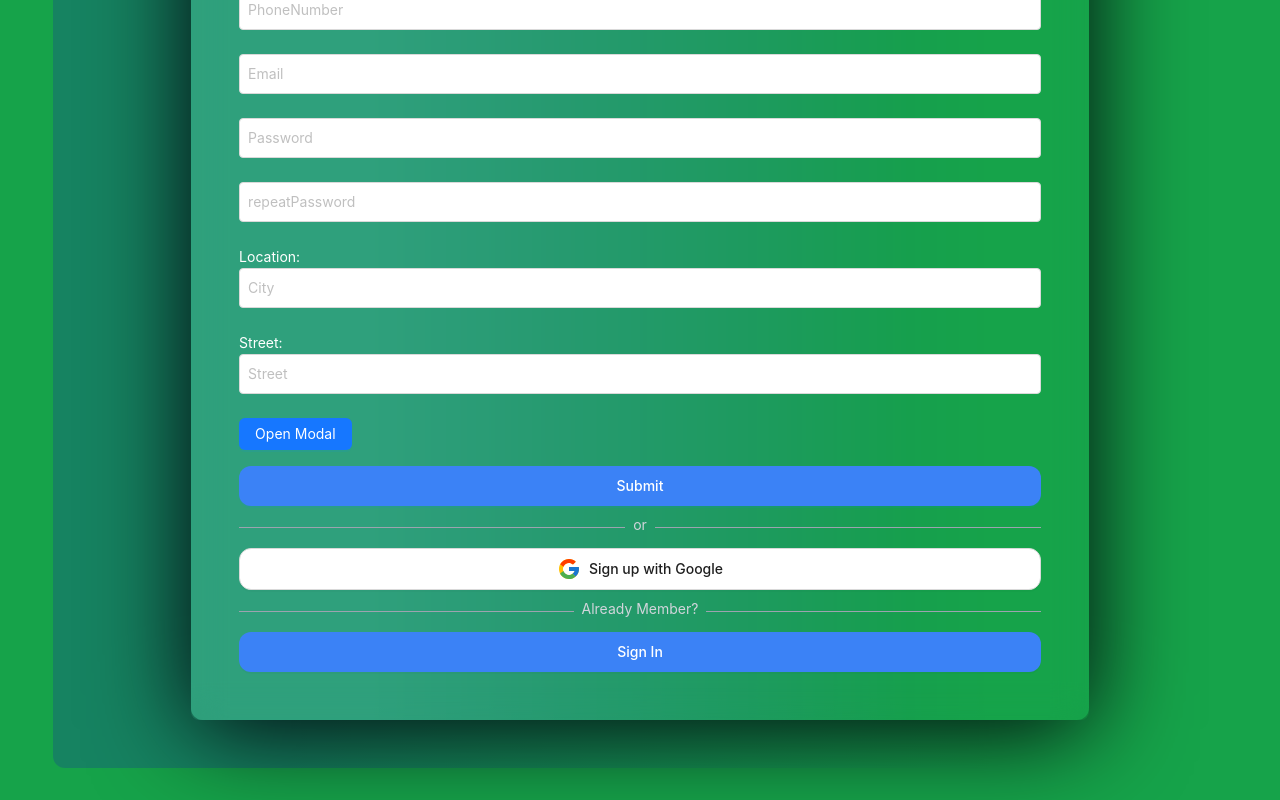
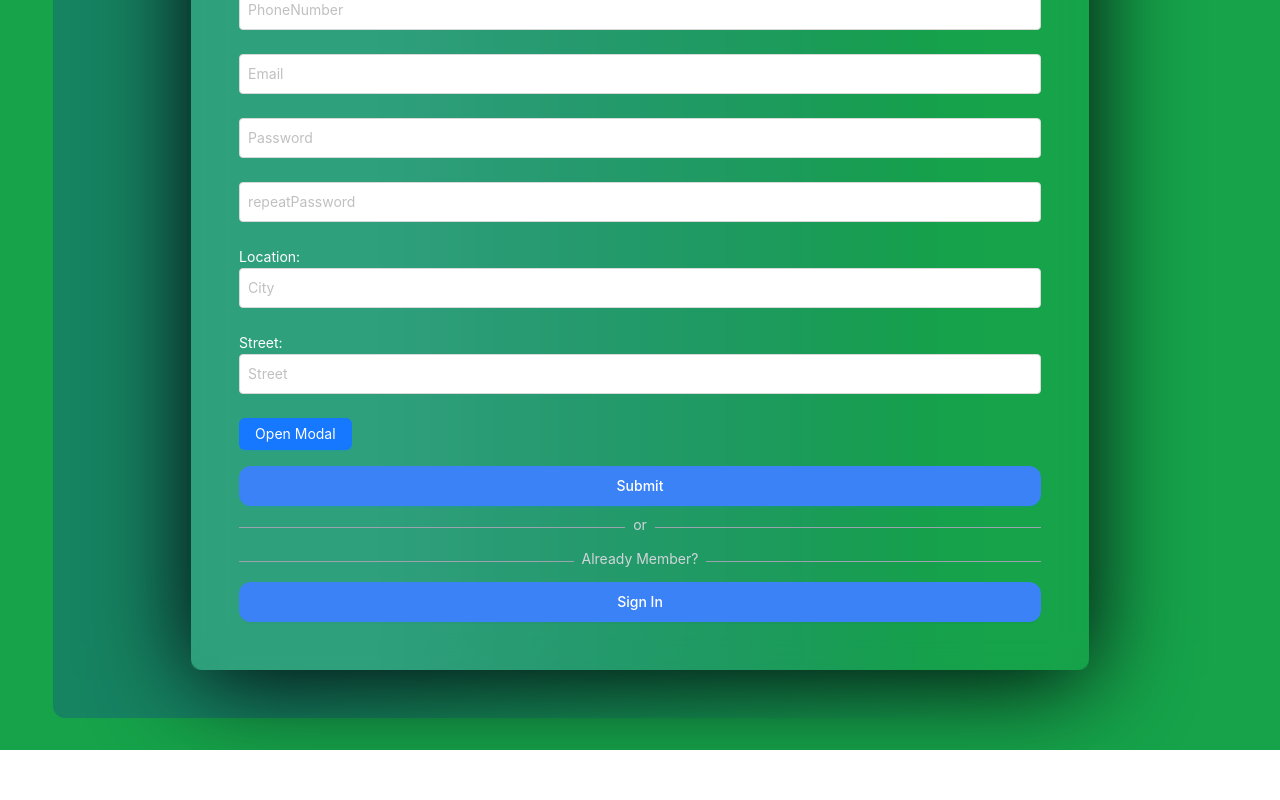
Before and after one commit to Beqa-Elashvili/Car-Rent-Application, a Next.js app: page /register in a window 1280 px wide. Shown: the part 522-1322 px from the top of the page. After the commit the page ends 1272 px from the top, so only its background shows below. Built offline with nearby package versions, Linux system fonts and the light colour scheme; no server answers; the database is empty.

Commit message:
fix-vercel

```diff
--- a/package.json
+++ b/package.json
@@ -4,7 +4,7 @@
   "private": true,
   "scripts": {
     "dev": "next dev",
-    "build": "next build",
+      "build": "npm install --legacy-peer-deps && next build",
     "start": "next start",
     "lint": "next lint",
     "export": "next export"
--- a/src/app/(auth)/register/page.tsx
+++ b/src/app/(auth)/register/page.tsx
@@ -6,8 +6,6 @@ import { GiTridentShield } from "react-icons/gi";
 import { GoogleMap } from "@/app/Components/GoogleMap";
 import { Input, Button, Form, Modal } from "antd";
 import { useGlobalProvider } from "@/app/Providers/GlobalProvider";
-import { FcGoogle } from "react-icons/fc";
-import { signIn } from "next-auth/react";
 import { FaMapMarkedAlt } from "react-icons/fa";
 
 function Register() {
@@ -243,13 +241,6 @@ function Register() {
                 <p className="text-gray-300 mb-1">or</p>
                 <div className="flex-1 h-px bg-gray-400"></div>
               </div>
-              <Button
-                onClick={() => signIn("google")}
-                className="flex items-center font-medium py-5 rounded-xl w-full"
-              >
-                <FcGoogle className="size-6" />
-                Sign up with Google
-              </Button>
               <div className="w-full flex items-center gap-2">
                 <div className="flex-1 h-px bg-gray-400"></div>
                 <p className="text-gray-300 mb-1">Already Member?</p>
```
